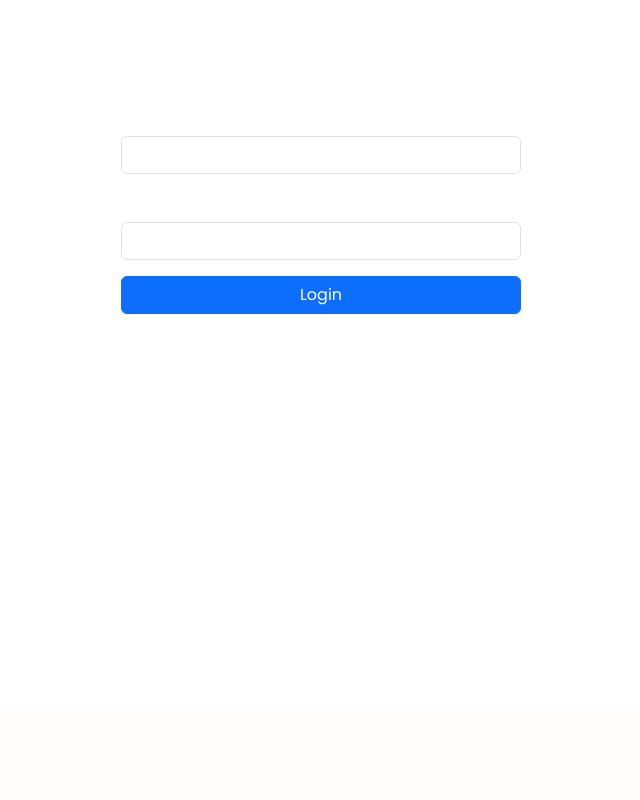
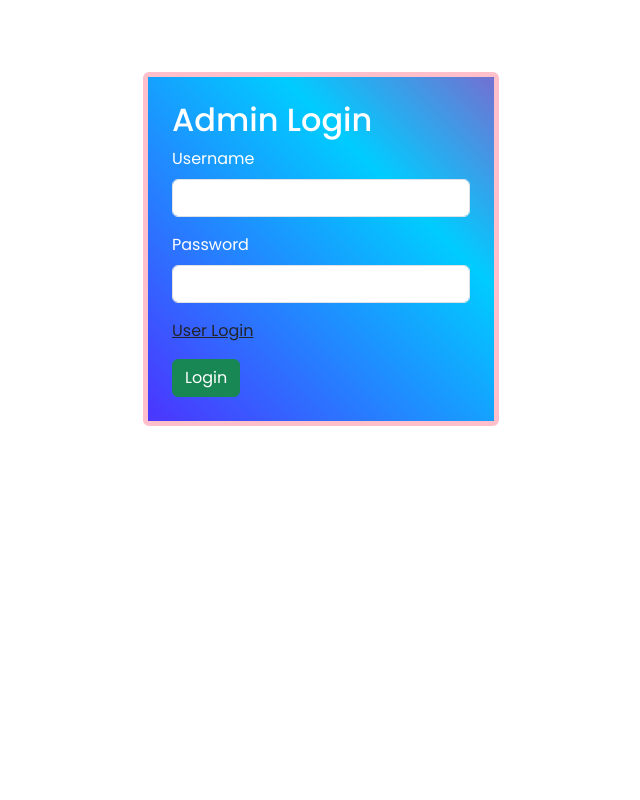
Before and after one commit to HimSha98/Employee_attendance, a PHP site: page /employee_attendance/admin_login.php in a window 1280 px wide. Shown: the part 88-888 px from the top of the page, without its empty margins (319-959 px from the left). Before the commit the page ends 402 px from the top, so only its background shows below. Run offline with PHP 8.4, Linux system fonts and the light colour scheme.

Commit message:
FINALISATION STAGE-1

```diff
--- a/admin_login.php
+++ b/admin_login.php
@@ -22,12 +22,16 @@ if ($_SERVER['REQUEST_METHOD'] === 'POST') {
 ?>
 
 <?php include 'includes/header.php'; ?>
-<div class="container mt-5">
-    <h1 class="text-center">Admin Login</h1>
+<div class="container ">
     <?php if (isset($error_message)): ?>
         <div class="alert alert-danger"><?php echo $error_message; ?></div>
     <?php endif; ?>
-    <form method="POST" class="mx-auto" style="max-width: 400px;">
+    <div class="row d-flex justify-content-center min-vh-100">
+        <div class="col-4"></div>
+        <div class="col-4 my-5">
+            <div class="mt-4 p-4 rounded-2 admin-form">
+                <h2>Admin Login</h2>
+                <form method="POST" class="" style="max-width: 400px;">
                     <div class="mb-3">
                         <label for="username" class="form-label">Username</label>
                         <input type="text" id="username" name="username" class="form-control" required>
@@ -36,7 +40,16 @@ if ($_SERVER['REQUEST_METHOD'] === 'POST') {
                         <label for="password" class="form-label">Password</label>
                         <input type="password" id="password" name="password" class="form-control" required>
                     </div>
-        <button type="submit" class="btn btn-primary w-100">Login</button>
+                    <div class="mt-3 links d-flex justify-content-between">
+                        <a href="index.php" class="text-dark">User Login</a>
+                    </div>
+                    <div class="submit-btn mt-3">
+                        <button type="submit" class="btn btn-success">Login</button>
+                    </div>
                 </form>
             </div>
+        </div>
+        <div class="col-4"></div>
+    </div>
+</div>
 <?php include 'includes/footer.php'; ?>
--- a/assets/style.css
+++ b/assets/style.css
@@ -12,16 +12,21 @@ body {
     color: white !important;
 }
 
-.my-form {
+.my-form,
+.admin-form,
+.attendance-mark-container {
     position: relative;
     background: black;
     border-radius: 10px;
     overflow: hidden;
     z-index: 1;
+    border: 5px solid pink;
 }
 
 
-.my-form::before {
+.my-form::before,
+.admin-form::before,
+.attendance-mark-container::before {
 content: "";
 position: absolute;
 top: -2px;
--- a/index.php
+++ b/index.php
@@ -12,7 +12,7 @@ if (isset($_SESSION['user_id'])) {
         <div class="row d-flex justify-content-center min-vh-100">
             <div class="col-4"></div>
             <div class="col-4 my-5">
-                <div class="form-card d-none mt-4 border p-4 rounded-2 my-form" id="register-form">
+                <div class="form-card d-none mt-4 p-4 rounded-2 my-form" id="register-form">
                     <h2>Register</h2>
                     <form action="register.php" method="POST">
                         <input type="hidden" name="action" value="register">
@@ -41,8 +41,8 @@ if (isset($_SESSION['user_id'])) {
                 </div>
 
                 <!-- Login Form -->
-                <div class="form-card mt-4 border p-4 rounded-2 my-form" id="login-form">
-                    <h2>Login</h2>
+                <div class="form-card mt-4 p-4 rounded-2 my-form" id="login-form">
+                    <h2>User Login</h2>
                     <form action="login.php" method="POST">
                         <input type="hidden" name="action" value="login">
 
```
Also changed, not shown: assets/script.js (+7 -0 lines), dashboard.php (+15 -12 lines), .htaccess (added). Lines whose indentation alone changed are shown as unchanged.
